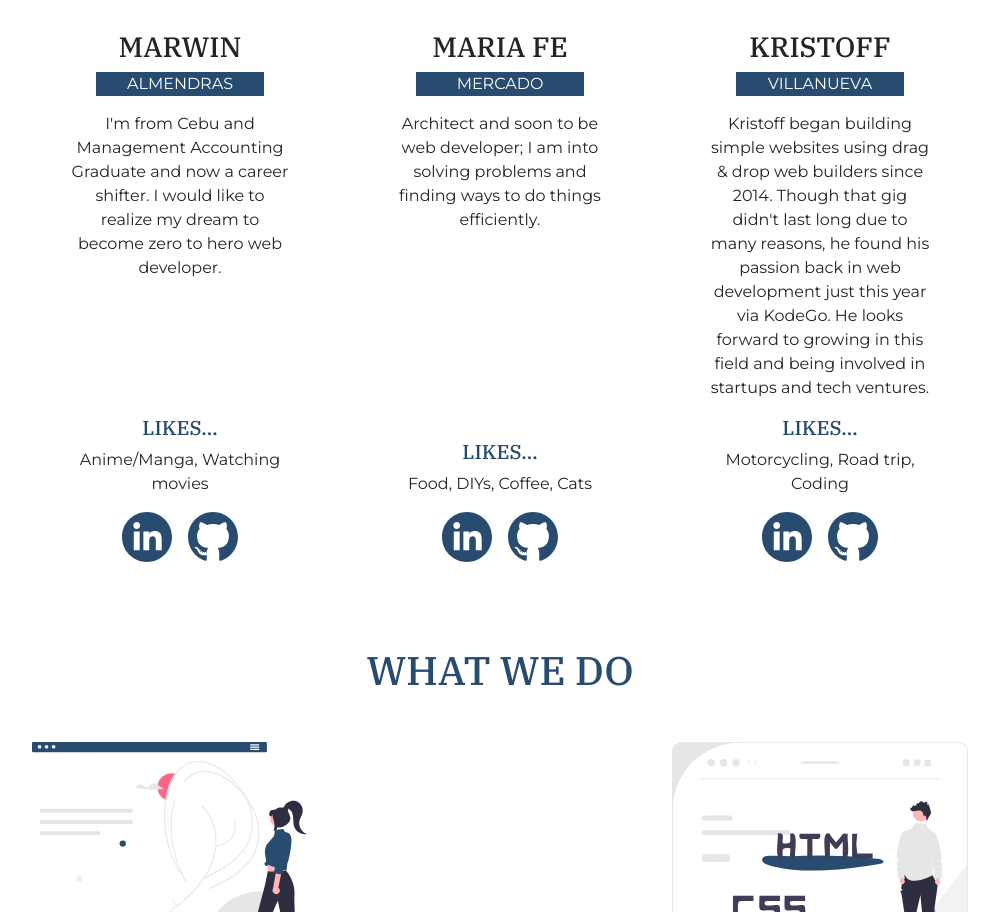
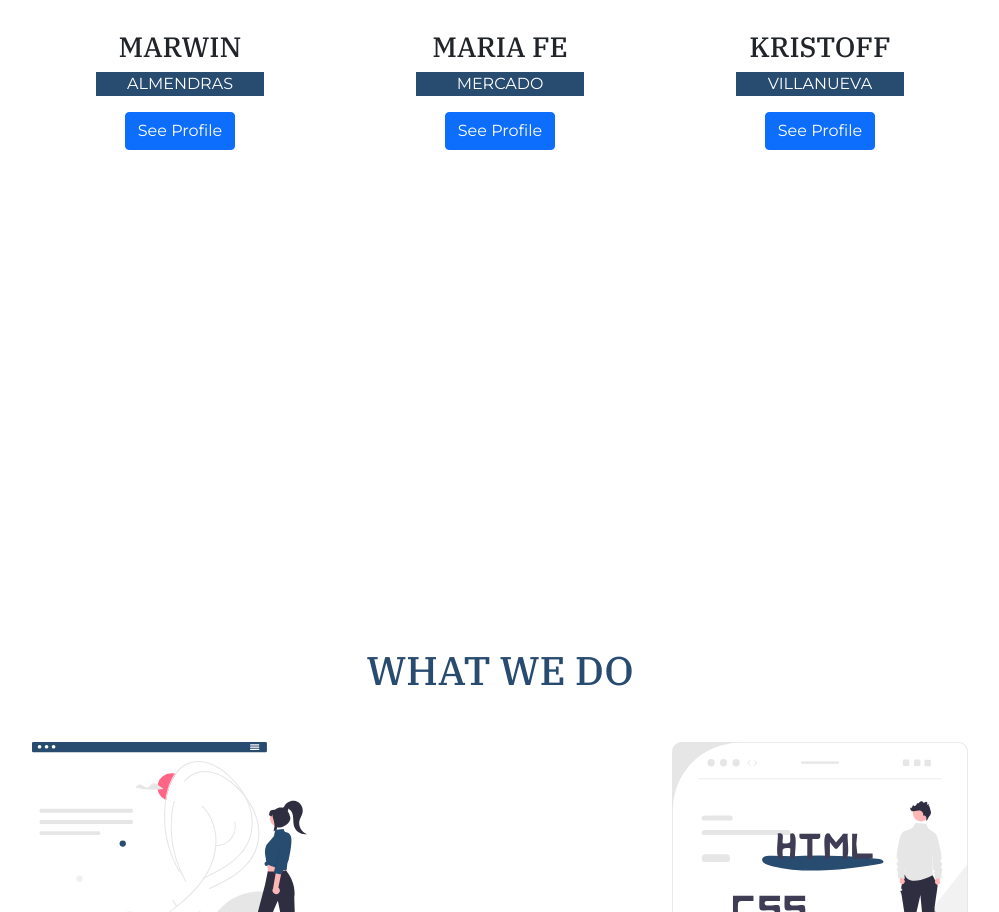
Before and after one commit to fayeMercado/kodego-group-portfolio, a React (Create React App) app: page / in a window 1280 px wide. Shown: the part 1892-2804 px from the top of the page, without its empty margins (140-1139 px from the left). Built offline with nearby package versions, Linux system fonts and the light colour scheme.

Commit message:
add routing

```diff
--- a/src/03TeamProfile/AppTeamProfile.js
+++ b/src/03TeamProfile/AppTeamProfile.js
@@ -14,7 +14,8 @@ const AppTeamProfile = (props) => (
   </div>
 );
 
-export const MemberProfile = (props) => (
+export const MemberProfile = (props) => {
+  return (
     <div className="col d-flex flex-column align-items-center justify-content-between px-5">
       <div className="p-0">
         <div className="container w-75">
@@ -28,9 +29,17 @@ export const MemberProfile = (props) => (
         <div className={styles.surname + " container-fluid w-75 mb-3"}>
           <span>{props.lastName}</span>
         </div>
-      <p>{props.description}</p>
+        {/* <p>{props.description}</p> */}
+        <button
+          className="btn btn-primary"
+          onClick={(props) => {
+            <>window.location = {props.site}</>;
+          }}
+        >
+          See Profile
+        </button>
       </div>
-    <div className="d-flex flex-column align-items-center">
+      {/* <div className="d-flex flex-column align-items-center">
       <h5 className="fontMain fontColorMain">LIKES...</h5>
       <p>{props.likes}</p>
       <div className="d-flex text-center gap-3">
@@ -41,9 +50,10 @@ export const MemberProfile = (props) => (
           <img src={github} alt="github" height="50px" />
         </a>
       </div>
-    </div>
+    </div> */}
     </div>
   );
+};
 
 AppTeamProfile.propTypes = {};
 
--- a/src/App.js
+++ b/src/App.js
@@ -26,6 +26,7 @@ function App() {
           lastName="ALMENDRAS"
           description="I'm from Cebu and Management Accounting Graduate and now a career shifter. I would like to realize my dream to become zero to hero web developer."
           likes="Anime/Manga, Watching movies"
+          site="marwin"
         />
         <MemberProfile
           imgSrc={faye}
@@ -33,6 +34,7 @@ function App() {
           lastName="MERCADO"
           description="Architect and soon to be web developer; I am into solving problems and finding ways to do things efficiently."
           likes="Food, DIYs, Coffee, Cats"
+          site="faye"
         />
         <MemberProfile
           imgSrc={kristoff}
@@ -40,6 +42,7 @@ function App() {
           lastName="VILLANUEVA"
           description="Kristoff began building simple websites using drag & drop web builders since 2014. Though that gig didn't last long due to many reasons, he found his passion back in web development just this year via KodeGo. He looks forward to growing in this field and being involved in startups and tech ventures."
           likes="Motorcycling, Road trip, Coding"
+          site="kristoff"
         />
       </AppTeamProfile>
       <AppServices />
--- a/src/index.js
+++ b/src/index.js
@@ -4,11 +4,21 @@ import "./index.css";
 import "bootstrap/dist/css/bootstrap.min.css";
 import App from "./App";
 import reportWebVitals from "./reportWebVitals";
+import { BrowserRouter, Routes, Route } from "react-router-dom";
 
 const root = ReactDOM.createRoot(document.getElementById("root"));
 root.render(
   <React.StrictMode>
-    <App />
+    <BrowserRouter>
+      <Routes>
+        <Route path="/">
+          <Route index element={<App></App>}></Route>
+          <Route path="marwin" element={<p>hello</p>}></Route>
+          <Route path="faye" element={<p>hello</p>}></Route>
+          <Route path="kristoff" element={<p>hello</p>}></Route>
+        </Route>
+      </Routes>
+    </BrowserRouter>
   </React.StrictMode>
 );
 
```
Lines whose indentation alone changed are shown as unchanged.
